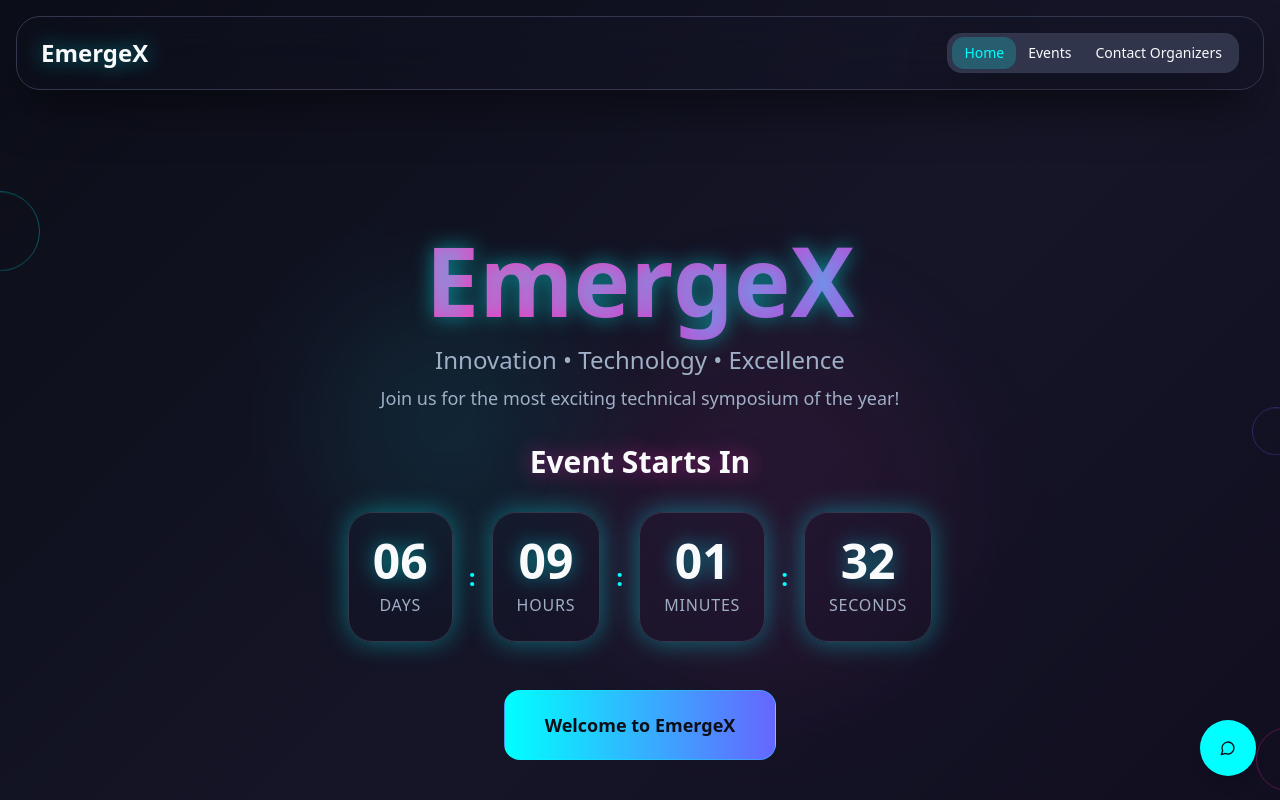
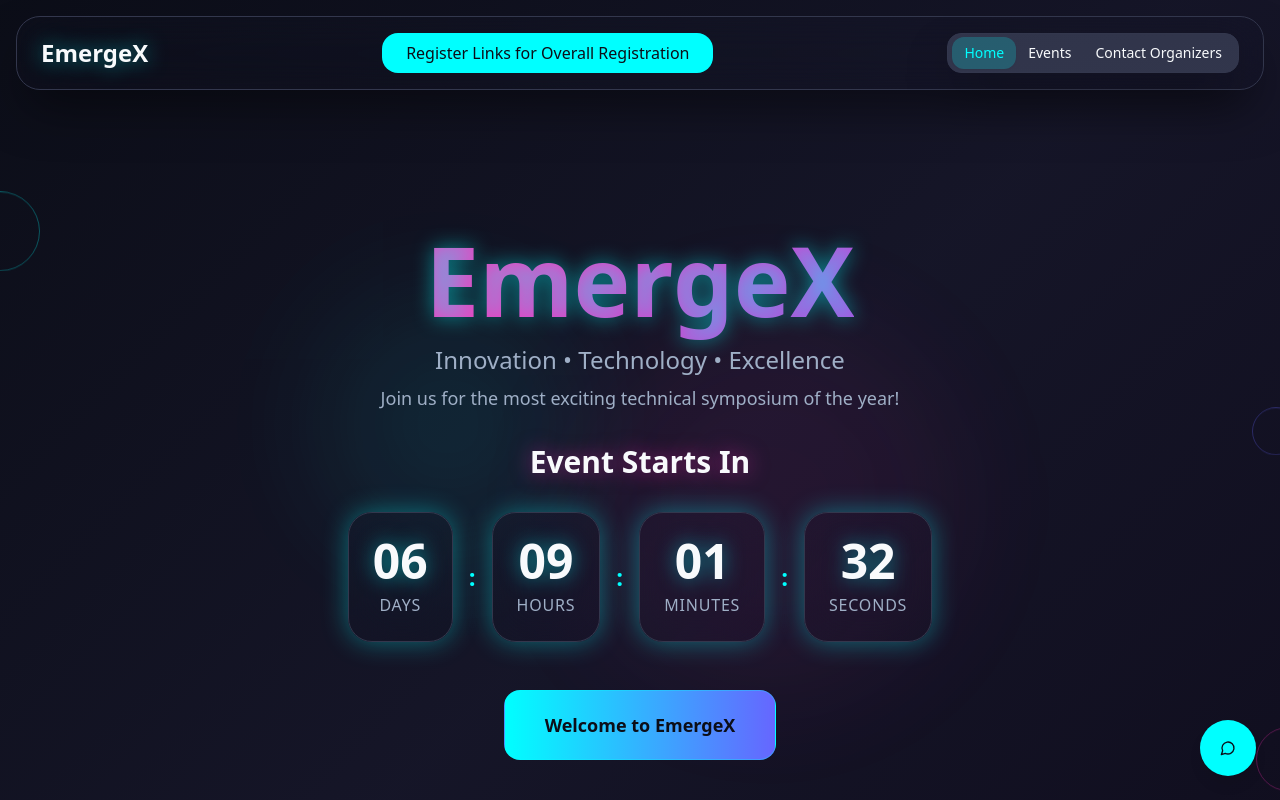
Before and after one commit to Skharshavardhan/EmergeX2k25, a React (Vite) app: page / in a window 1280 px wide. Shown: the top 800 px of the page. Built offline with nearby package versions, Linux system fonts and the light colour scheme; the HTML template or start-up script is replaced by a standard one.

Commit message:
Add registration link button

```diff
--- a/src/pages/Index.tsx
+++ b/src/pages/Index.tsx
@@ -20,6 +20,14 @@ const Index = () => {
               <div className="text-2xl font-bold">
                 <span className="text-glow-primary">EmergeX</span>
               </div>
+
+              {/* Registration Button */}
+              <button
+                onClick={() => window.open('https://linktr.ee/emergex2k25', '_blank')}
+                className="px-6 py-2 bg-primary text-primary-foreground rounded-lg hover:bg-primary/90 transition-colors duration-300 font-medium"
+              >
+                Register Links for Overall Registration
+              </button>
 
               {/* Tab Navigation */}
               <TabsList className="glass-card">
```
